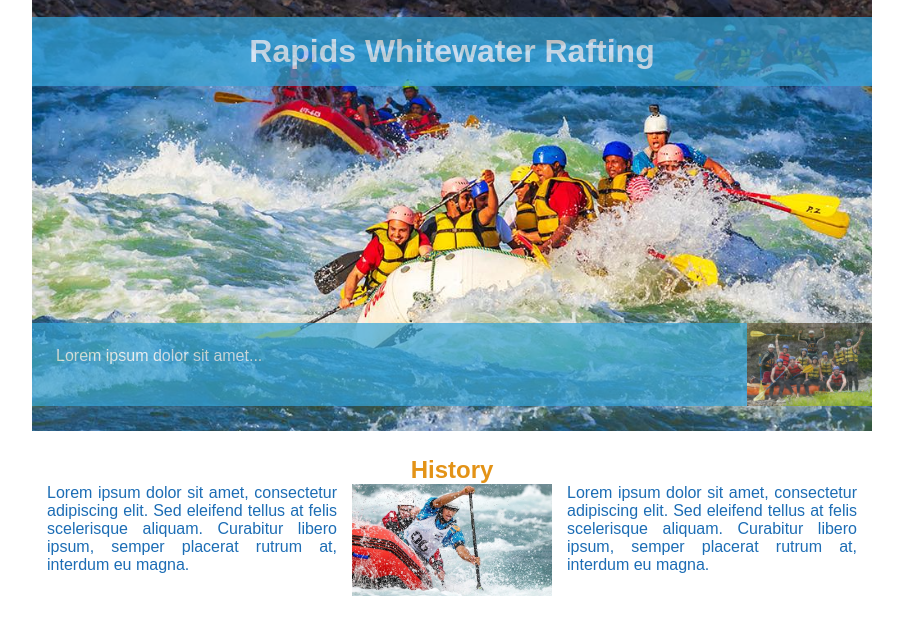
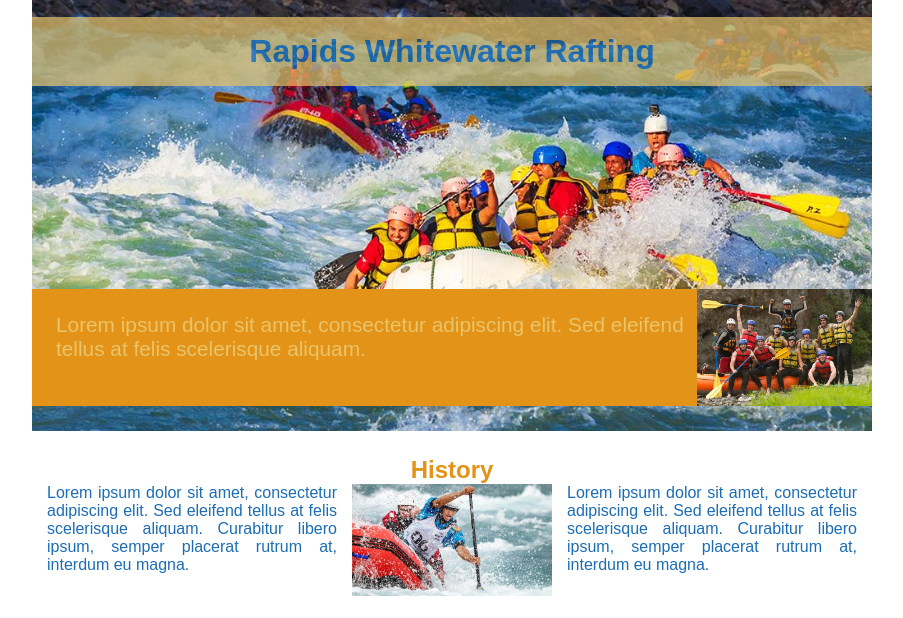
Before and after one commit to outendesigns/wdd130, a plain HTML site: page wwr/about.html in a window 1280 px wide. Shown: the part 175-793 px from the top of the page, without its empty margins (188-1091 px from the left). Drawn offline with Linux system fonts and the light colour scheme.

Commit message:
code review fixes

```diff
--- a/wwr/about.html
+++ b/wwr/about.html
@@ -28,7 +28,7 @@
             <h1>Rapids Whitewater Rafting</h1>
             <article>
                 <img src="images/about_clients.jpg" alt="Happy clients">
-                <p>Lorem ipsum dolor sit amet...</p>
+                <p>Lorem ipsum dolor sit amet, consectetur adipiscing elit. Sed eleifend tellus at felis scelerisque aliquam.</p>
             </article>
         </div>
         <section class="history-section">
@@ -69,13 +69,13 @@
         <p>&copy;2026 ≈ Rapids Whitewater Rafting ≈ Eric Outen</p>
         <nav class="socialmedia">
             <a href="https://facebook.com">
-                <img src="images/facebook.png" alt="Facebook Icon">
+                <img src="images/facebook.png" alt="Facebook">
             </a>
             <a href="https://linkedin.com">
-                <img src="images/linkedin.png" alt="LinkedIn Icon">
+                <img src="images/linkedin.png" alt="LinkedIn">
             </a>
             <a href="https://instagram.com">
-                <img src="images/instagram.png" alt="Instagram Icon">
+                <img src="images/instagram.png" alt="Instagram">
             </a>
         </nav>
     </footer>
--- a/wwr/styles/rafting.css
+++ b/wwr/styles/rafting.css
@@ -70,15 +70,15 @@ h3 {
     color: var(--secondary-color);
 }
 
-h1 {
+.hero h1 {
     position: absolute;
     top: 20px;
     width: 100%;
     padding: 16px;
     text-align: center;
     opacity: 0.7;
-    background-color: var(--accent1-color);
-    color: #fff;
+    background-color: var(--accent2-color);
+    color: var(--secondary-color);
 }
 
 nav,
@@ -106,14 +106,16 @@ article {
     margin: 0;
     padding: 0;
     width: 100%;
-    opacity: 0.7;
-    background-color: var(--accent1-color);
-    color: #fff;
+    opacity: 1;
+    background-color: var(--primary-color);
+    color: var(--accent2-color);
+    font-weight: 500;
+    font-size: 1.3rem;
 }
 
 .hero article img {
     float: right;
-    width: 125px;
+    width: 175px;
 }
 
 footer {
@@ -144,6 +146,10 @@ footer .socialmedia {
 .flex-container {
     display: flex;
     align-items: flex-start;
+}
+
+.first-td {
+    width: 25%;
 }
 
 section {
```
Also changed, not shown: wwr/contact.html (+7 -7 lines).
